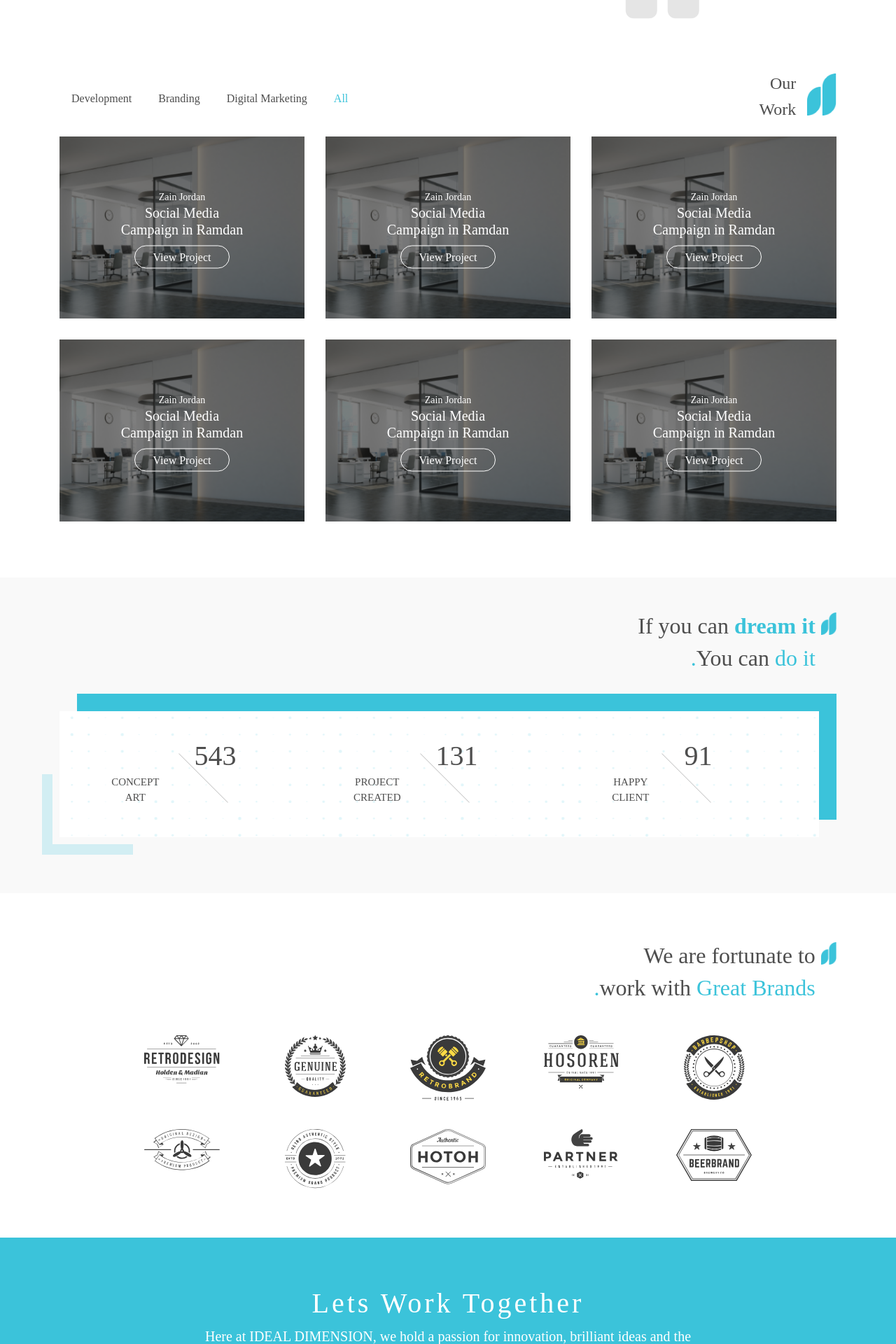
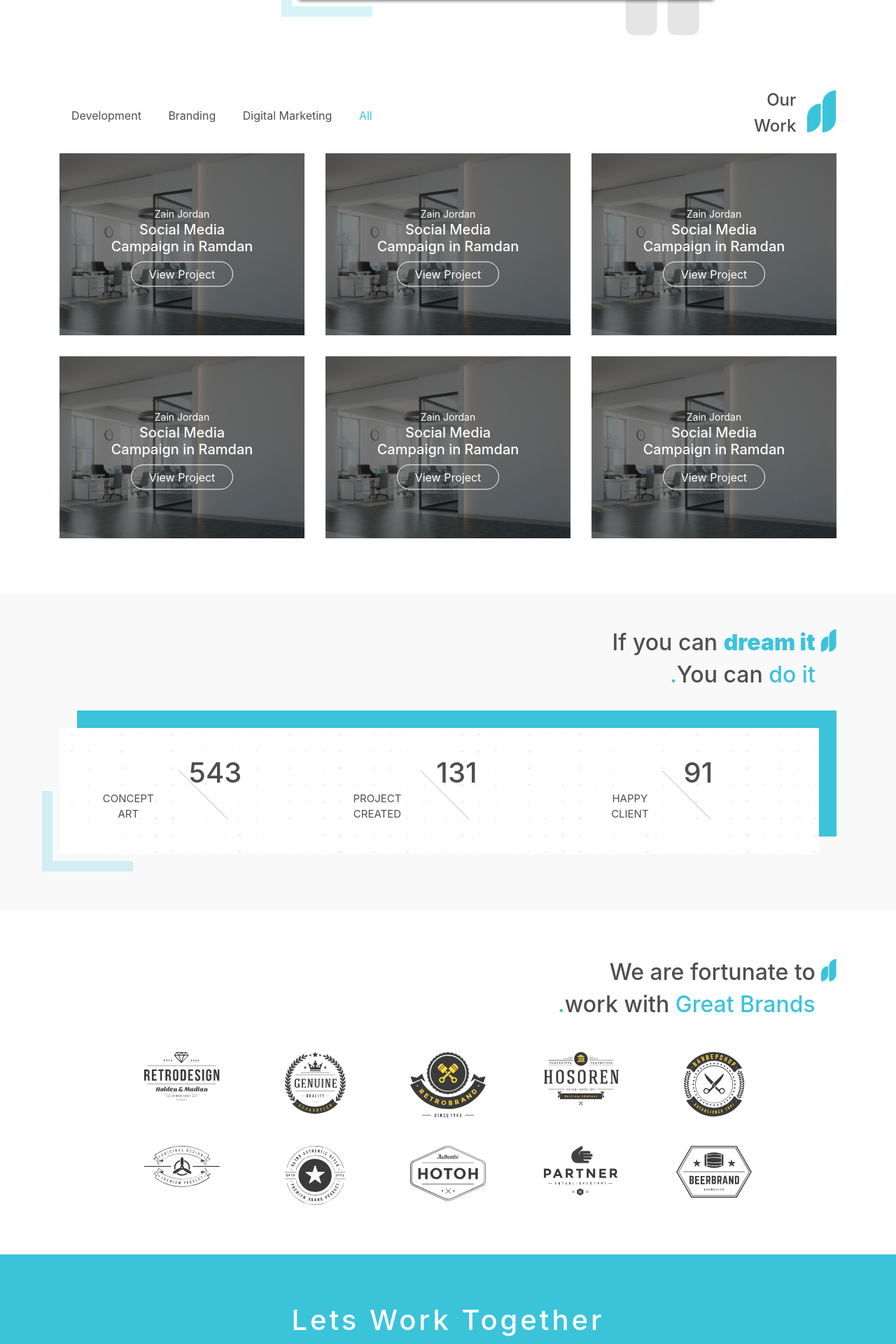
Before and after one commit to hamza202/ideal, a PHP site: page /index.html in a window 1280 px wide. Shown: the part 1128-3048 px from the top of the page at 70% size. Run offline with PHP 8.4, Linux system fonts and the light colour scheme; some libraries are stand-ins or nearby versions; some web fonts are replaced.

Commit message:
font change

```diff
--- a/ideal-rtl/css/style.css
+++ b/ideal-rtl/css/style.css
@@ -1,29 +1,29 @@
-@font-face {
-    font-family: Seravek;
-    src: url(../font/Seravek.ttf);
-}
+/*@font-face {*/
+    /*font-family: Seravek;*/
+    /*src: url(../font/Seravek.ttf);*/
+/*}*/
 
-@font-face {
-    font-family: Seravek-Light;
-    src: url(../font/Seravek-Light.ttf);
-}
+/*@font-face {*/
+    /*font-family: Seravek-Light;*/
+    /*src: url(../font/Seravek-Light.ttf);*/
+/*}*/
 
-.Seravek-Light {
-    font-family: Seravek-Light, 'sans-serif' !important;
-}
+/*.Seravek-Light {*/
+    /*font-family: Seravek-Light, 'sans-serif' !important;*/
+/*}*/
 
-.Seravek {
-    font-family: Seravek, 'sans-serif' !important;
-}
+/*.Seravek {*/
+    /*font-family: Seravek, 'sans-serif' !important;*/
+/*}*/
 
 body {
-    font-family: Seravek, 'sans-serif' !important;
+    /*font-family: Seravek, 'sans-serif' !important;*/
     color: #4E4E4E;
     overflow: hidden;
 }
 
 body p {
-    font-family: Seravek-Light, 'sans-serif' !important;;
+    /*font-family: Seravek-Light, 'sans-serif' !important;;*/
 }
 
 .navbar-light {
@@ -55,7 +55,7 @@ body p {
     font-size: 18px;
     background-color: #2BAAE2;
     color: #fff;
-    font-family: -apple-system, BlinkMacSystemFont, "Segoe UI", Roboto, "Helvetica Neue", Arial, sans-serif, "Apple Color Emoji", "Segoe UI Emoji", "Segoe UI Symbol", "Noto Color Emoji";
+    /*font-family: -apple-system, BlinkMacSystemFont, "Segoe UI", Roboto, "Helvetica Neue", Arial, sans-serif, "Apple Color Emoji", "Segoe UI Emoji", "Segoe UI Symbol", "Noto Color Emoji";*/
 }
 .navbar .dropdown-menu a:not(:last-child){
     border-bottom: 1px #fff solid;
```
